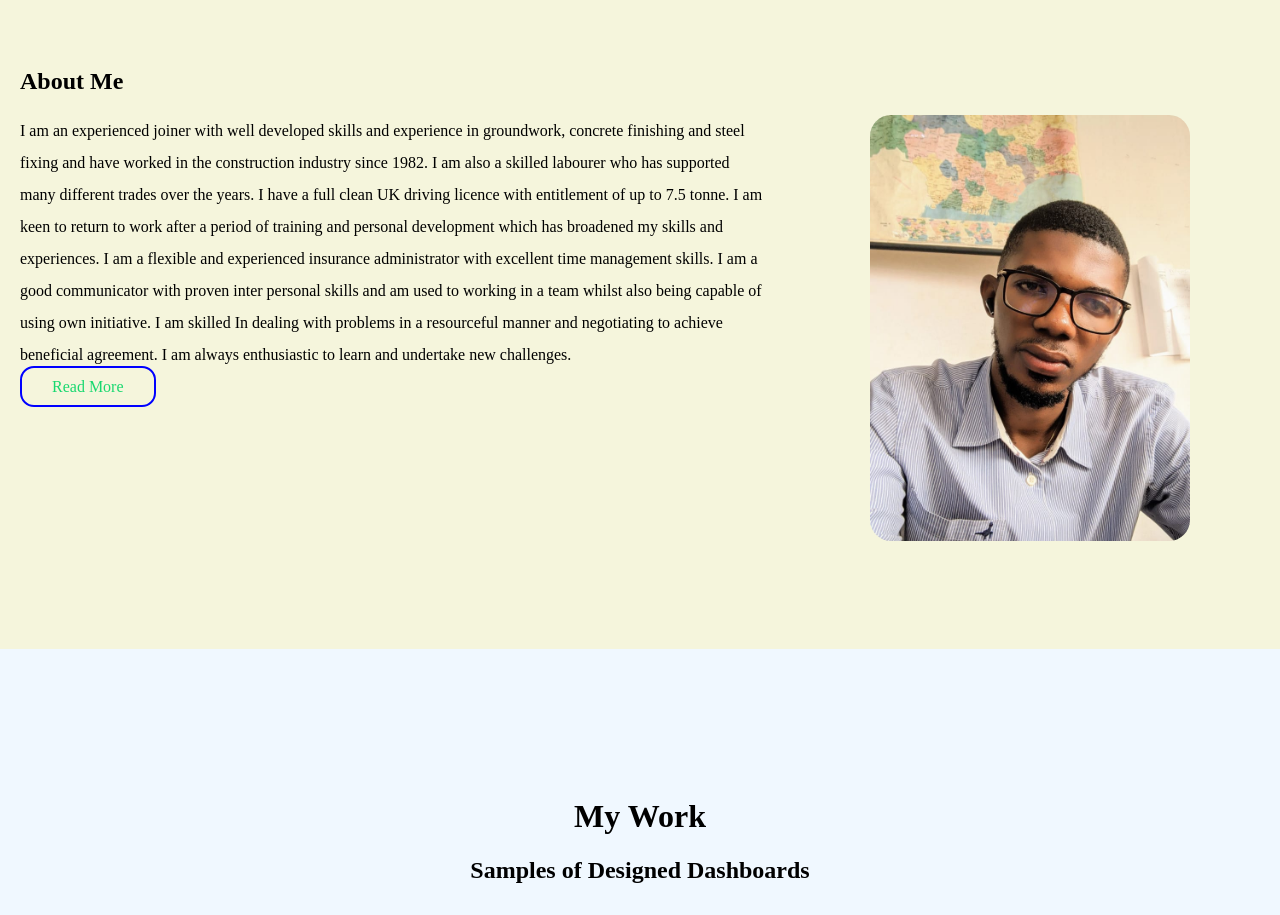
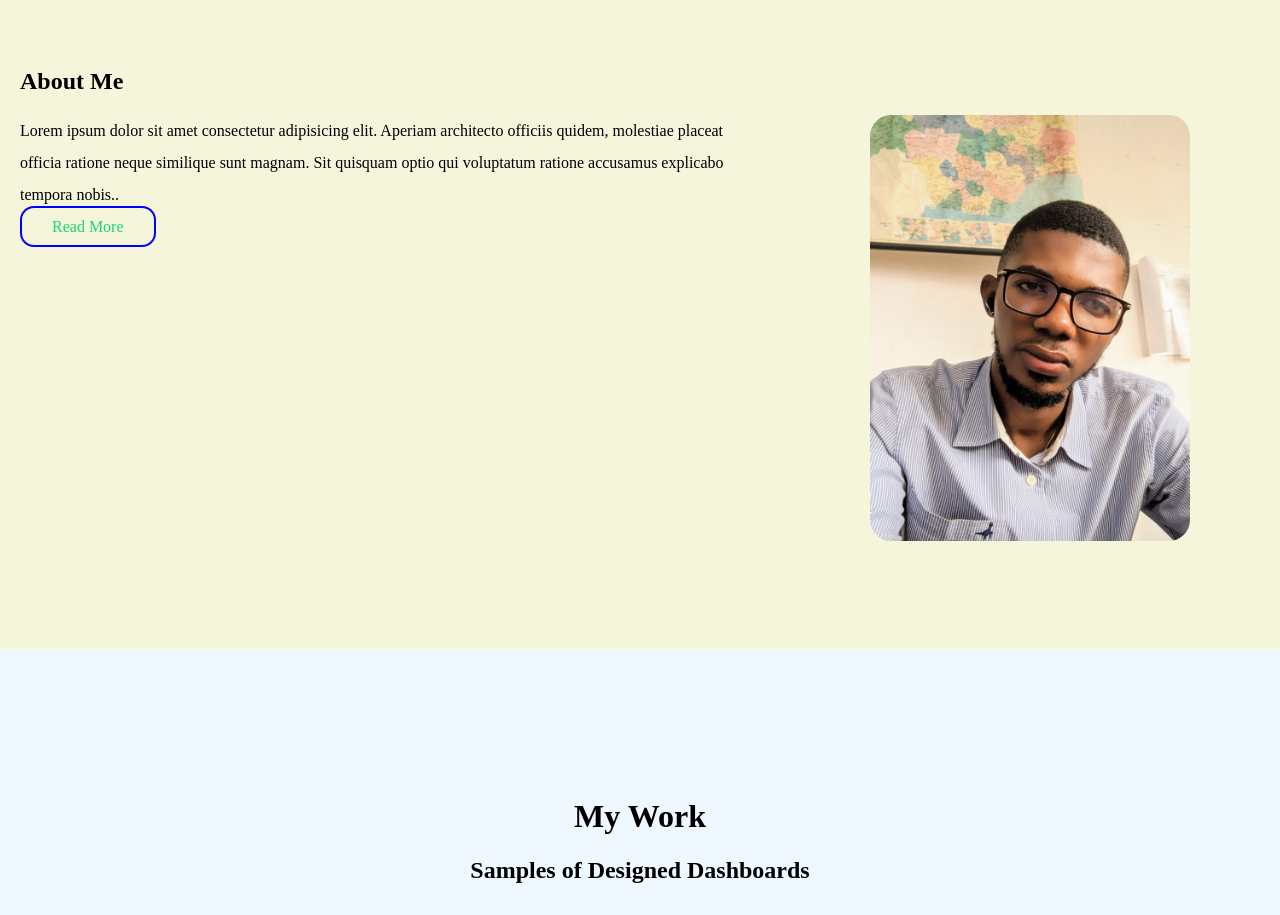
Before and after one commit to Eddie694/My-Portfolio, a plain HTML site: page index.html in a window 1280 px wide. Shown: the part 802-1717 px from the top of the page. Drawn offline with nearby package versions, Linux system fonts and the light colour scheme.

Commit message:
change on my index

```diff
--- a/index.html
+++ b/index.html
@@ -44,20 +44,9 @@
       </div>
       <div style="border-radius: 10px; width: 60%">
         <p style="padding-left: 20px; line-height: 2em">
-          I am an experienced joiner with well developed skills and experience
-          in groundwork, concrete finishing and steel fixing and have worked
-          in the construction industry since 1982. I am also a skilled
-          labourer who has supported many different trades over the years. I
-          have a full clean UK driving licence with entitlement of up to 7.5
-          tonne. I am keen to return to work after a period of training and
-          personal development which has broadened my skills and experiences.
-          I am a flexible and experienced insurance administrator with
-          excellent time management skills. I am a good communicator with
-          proven inter personal skills and am used to working in a team whilst
-          also being capable of using own initiative. I am skilled In dealing
-          with problems in a resourceful manner and negotiating to achieve
-          beneficial agreement. I am always enthusiastic to learn and
-          undertake new challenges.<br>
+          Lorem ipsum dolor sit amet consectetur adipisicing elit. Aperiam architecto
+          officiis quidem, molestiae placeat officia ratione
+           neque similique sunt magnam. Sit quisquam optio qui voluptatum ratione accusamus explicabo tempora nobis..<br>
           <a href="#" class="btn-link"> Read More</a>
         </p>
       </div>
```
